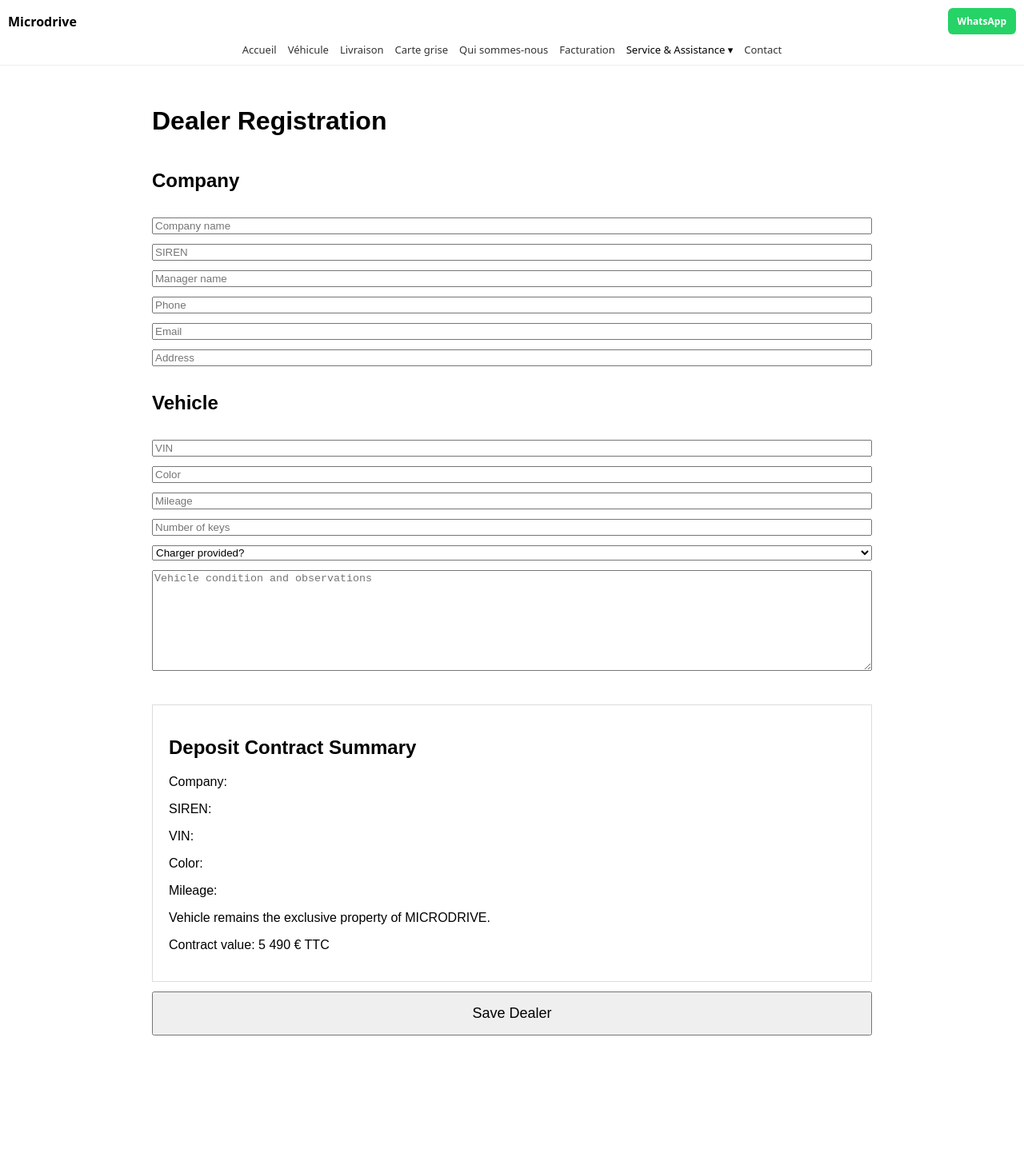
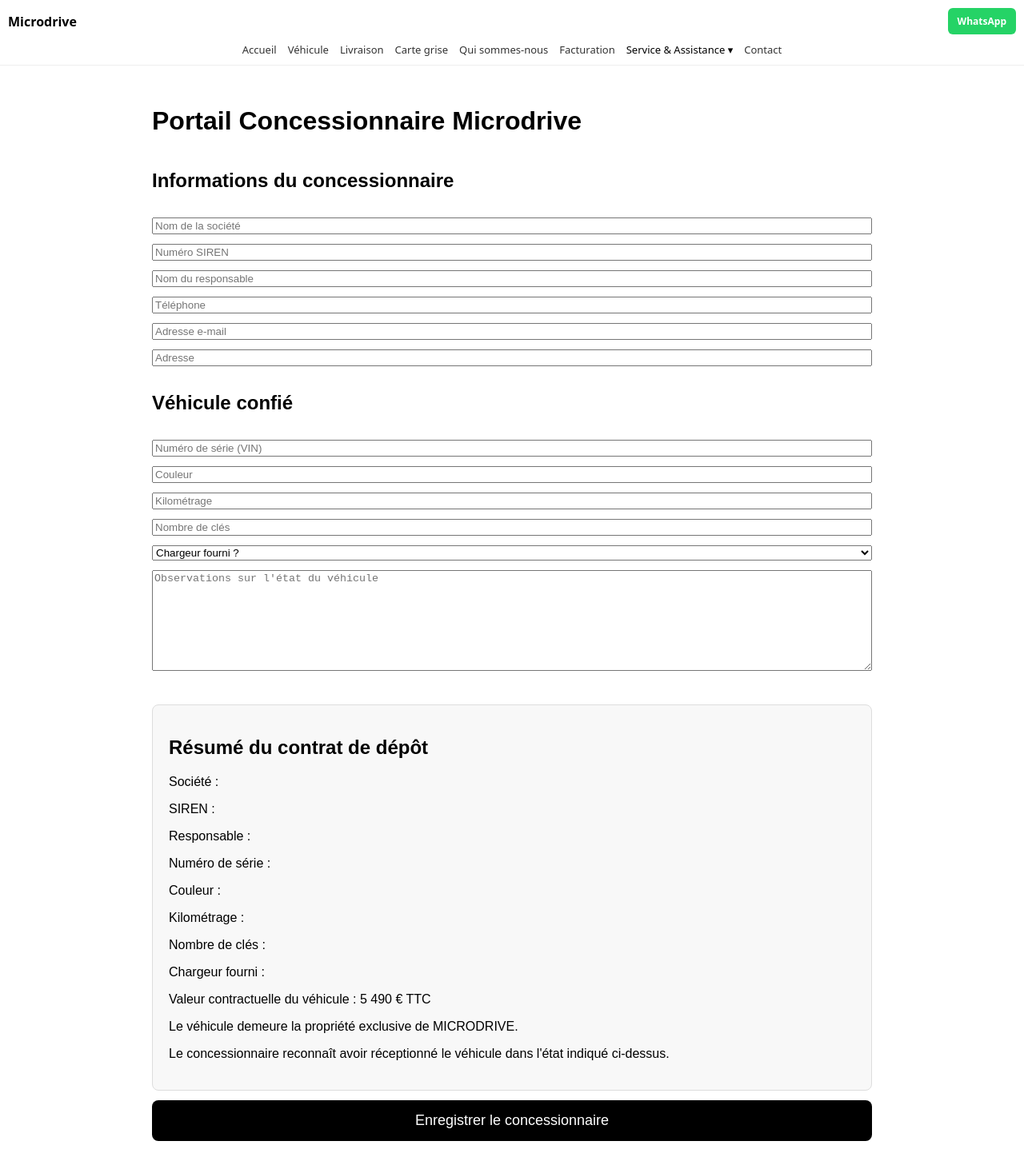
Before and after one commit to khelifamansour/neodrive-site, a Next.js app: page /dealer in a window 1280 px wide. Shown: the whole page at 80% size. Before the commit the page ends 1325 px from the top, so only its background shows below. Built offline with nearby package versions, Linux system fonts and the light colour scheme.

Commit message:
Update page.tsx

```diff
--- a/app/dealer/page.tsx
+++ b/app/dealer/page.tsx
@@ -42,6 +42,7 @@ HTMLSelectElement
 >
 ) => {
 
+
 setForm({
   ...form,
   [e.target.name]:
@@ -75,7 +76,7 @@ try {
   }
 
   alert(
-    "Dealer saved successfully"
+    "Concessionnaire enregistré avec succès"
   );
 
 } catch (err) {
@@ -106,7 +107,7 @@ return (
 >
 
   <h1>
-    Dealer Registration
+    Portail Concessionnaire Microdrive
   </h1>
 
   <form
@@ -119,70 +120,70 @@ return (
   >
 
     <h2>
-      Company
+      Informations du concessionnaire
     </h2>
 
     <input
       name="company_name"
-      placeholder="Company name"
+      placeholder="Nom de la société"
       onChange={handleChange}
     />
 
     <input
       name="siren"
-      placeholder="SIREN"
+      placeholder="Numéro SIREN"
       onChange={handleChange}
     />
 
     <input
       name="manager_name"
-      placeholder="Manager name"
+      placeholder="Nom du responsable"
       onChange={handleChange}
     />
 
     <input
       name="phone"
-      placeholder="Phone"
+      placeholder="Téléphone"
       onChange={handleChange}
     />
 
     <input
       name="email"
-      placeholder="Email"
+      placeholder="Adresse e-mail"
       onChange={handleChange}
     />
 
     <input
       name="address"
-      placeholder="Address"
+      placeholder="Adresse"
       onChange={handleChange}
     />
 
     <h2>
-      Vehicle
+      Véhicule confié
     </h2>
 
     <input
       name="vin"
-      placeholder="VIN"
+      placeholder="Numéro de série (VIN)"
       onChange={handleChange}
     />
 
     <input
       name="color"
-      placeholder="Color"
+      placeholder="Couleur"
       onChange={handleChange}
     />
 
     <input
       name="mileage"
-      placeholder="Mileage"
+      placeholder="Kilométrage"
       onChange={handleChange}
     />
 
     <input
       name="keys_count"
-      placeholder="Number of keys"
+      placeholder="Nombre de clés"
       onChange={handleChange}
     />
 
@@ -192,22 +193,22 @@ return (
     >
 
       <option value="">
-        Charger provided?
+        Chargeur fourni ?
       </option>
 
-      <option value="Yes">
-        Yes
+      <option value="Oui">
+        Oui
       </option>
 
-      <option value="No">
-        No
+      <option value="Non">
+        Non
       </option>
 
     </select>
 
     <textarea
       name="observations"
-      placeholder="Vehicle condition and observations"
+      placeholder="Observations sur l'état du véhicule"
       rows={8}
       onChange={handleChange}
     />
@@ -216,52 +217,62 @@ return (
       style={{
         marginTop: 30,
         padding: 20,
-        border: "1px solid #ddd"
+        border: "1px solid #ddd",
+        borderRadius: 8,
+        background: "#f8f8f8"
       }}
     >
 
       <h2>
-        Deposit Contract Summary
+        Résumé du contrat de dépôt
       </h2>
 
       <p>
-        Company:
-        {" "}
-        {form.company_name}
+        Société : {form.company_name}
       </p>
 
       <p>
-        SIREN:
-        {" "}
-        {form.siren}
+        SIREN : {form.siren}
       </p>
 
       <p>
-        VIN:
-        {" "}
-        {form.vin}
+        Responsable : {form.manager_name}
       </p>
 
       <p>
-        Color:
-        {" "}
-        {form.color}
+        Numéro de série : {form.vin}
       </p>
 
       <p>
-        Mileage:
-        {" "}
-        {form.mileage}
+        Couleur : {form.color}
       </p>
 
       <p>
-        Vehicle remains the exclusive
-        property of MICRODRIVE.
+        Kilométrage : {form.mileage}
       </p>
 
       <p>
-        Contract value:
+        Nombre de clés : {form.keys_count}
+      </p>
+
+      <p>
+        Chargeur fourni : {form.charger_provided}
+      </p>
+
+      <p>
+        Valeur contractuelle du véhicule :
         5 490 € TTC
+      </p>
+
+      <p>
+        Le véhicule demeure la propriété
+        exclusive de MICRODRIVE.
+      </p>
+
+      <p>
+        Le concessionnaire reconnaît avoir
+        réceptionné le véhicule dans l'état
+        indiqué ci-dessus.
       </p>
 
     </div>
@@ -270,13 +281,18 @@ return (
       type="submit"
       style={{
         padding: 15,
-        fontSize: 18
+        fontSize: 18,
+        background: "#000",
+        color: "#fff",
+        border: "none",
+        borderRadius: 8,
+        cursor: "pointer"
       }}
     >
 
       {loading
-        ? "Saving..."
-        : "Save Dealer"}
+        ? "Enregistrement..."
+        : "Enregistrer le concessionnaire"}
 
     </button>
 
```
